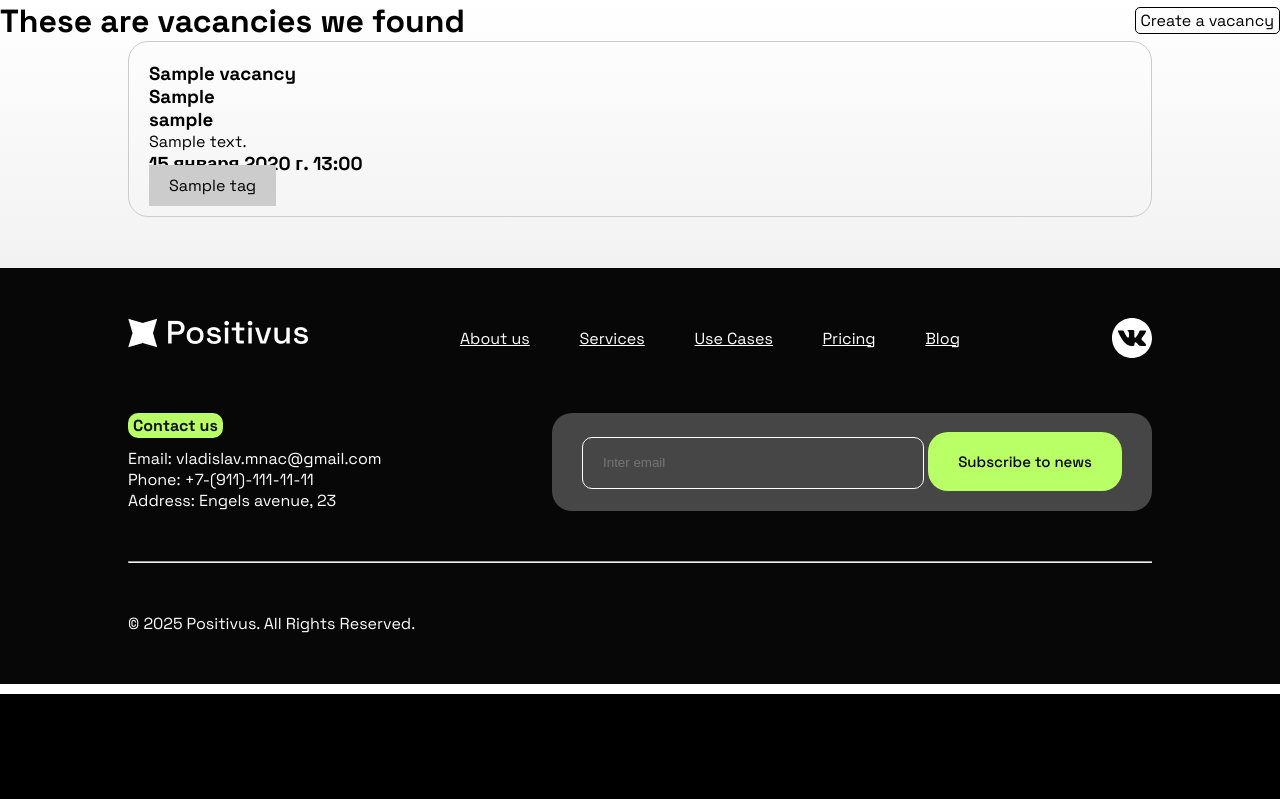
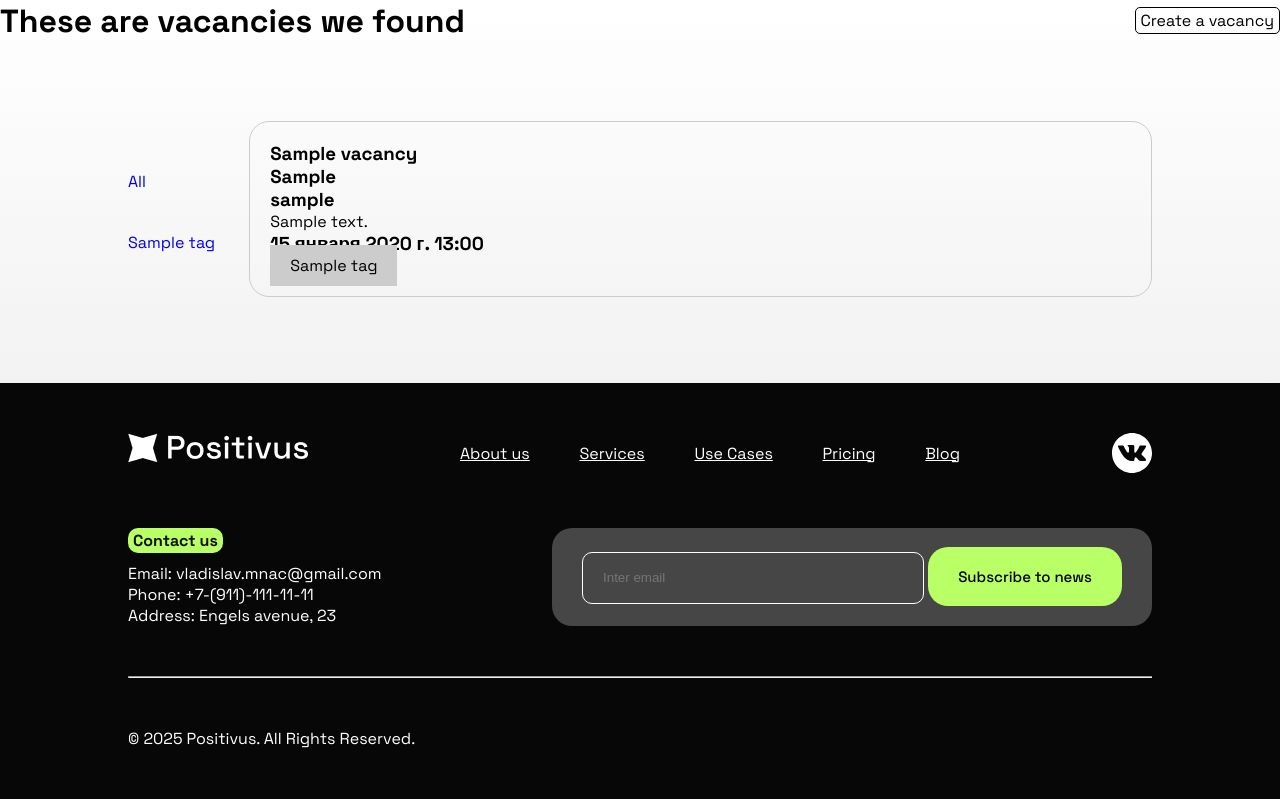
Before and after one commit to Lavislad/Freelance, a Django app: template Freelance/main/templates/main/vacancy_list.html in a window 1280 px wide. Shown: the part 106-905 px from the top of the page. Before the commit the page ends 800 px from the top, so only its background shows below. Run offline with Django 5.2, Linux system fonts and the light colour scheme; tables that the repository leaves empty hold one stand-in row (values such as "Sample post"); the template is opened without the code that fills it: values that come from a table or form of the project are taken from there, most other values are stand-ins (such as "Sample title", 1, 10 or a date in 2020).

Commit message:
tag filter

```diff
--- a/Freelance/main/templates/main/vacancy_list.html
+++ b/Freelance/main/templates/main/vacancy_list.html
@@ -8,7 +8,14 @@
             <h1>These are vacancies we found</h1>
             <span><a href="#" class="a">Create a vacancy</a></span>
         </div>
-        <div class="vacancies container">
+        <div class="hero container">
+            <div class="filters">
+                <a href="{% url 'vacancy_list' %}">All</a>
+                {% for tag in all_tags %}
+                <a href="?tag={{ tag.title }}">{{ tag.title }}</a>
+                {% endfor %}
+            </div>
+            <div class="vacancies">
                 {% for vacancy in vacancies %}
                 <div class="elem">
                     <h3>{{ vacancy.title }}</h3>
@@ -23,4 +30,5 @@
                 {% endfor %}
             </div>
         </div>
+    </div>
 {% endblock %}
```
Also changed, not shown: Freelance/main/views.py (+9 -1 lines). Lines whose indentation alone changed are shown as unchanged.
